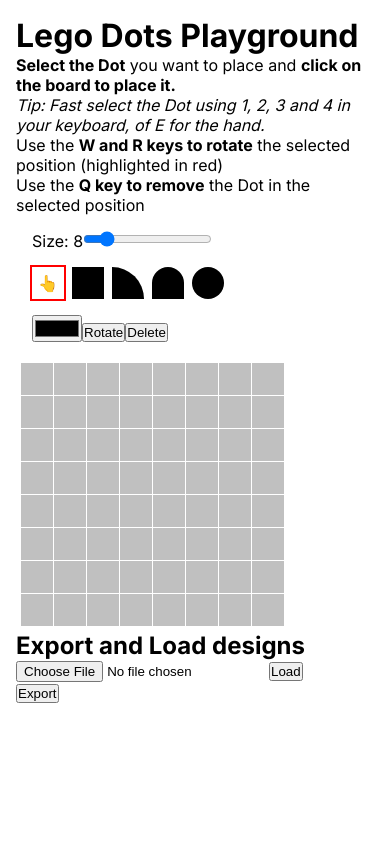
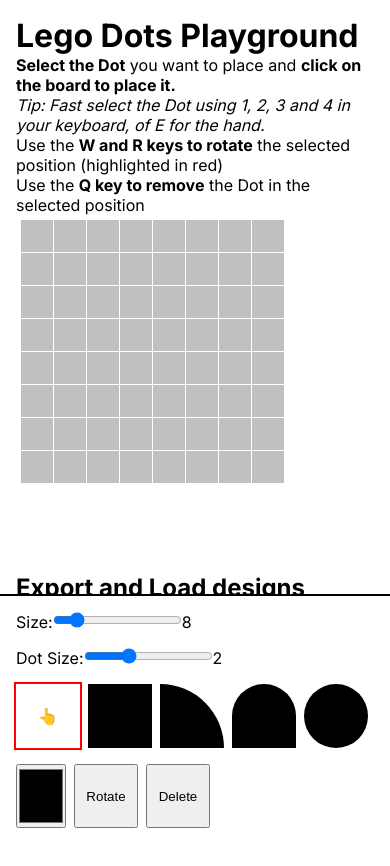
Before and after one commit to joseignacioLS/lego-dots-playground, a Next.js app: page / in a window 390 px wide. Shown: the top 866 px of the page. Before the commit the page ends 844 px from the top, so only its background shows below. Built offline with nearby package versions, Linux system fonts and the light colour scheme.

Commit message:
better mobile controls

```diff
--- a/app/components/Controllers.jsx
+++ b/app/components/Controllers.jsx
@@ -7,6 +7,8 @@
   setTemplateTile,
   size,
   handleSizeChange,
+  dotSize,
+  handleDotSizeChange,
   color,
   setColor,
   rotateDot,
@@ -15,7 +17,7 @@
   return (
     <section className={styles.controls}>
       <label>
-        Size: {size}
+        Size:
         <input
           type="range"
           value={size}
@@ -24,6 +26,19 @@
           step={4}
           onChange={(e) => handleSizeChange(+e.currentTarget.value)}
         />
+        {size}
+      </label>
+      <label>
+        Dot Size:
+        <input
+          type="range"
+          value={dotSize}
+          min={0.5}
+          max={5}
+          step={0.5}
+          onChange={(e) => handleDotSizeChange(+e.currentTarget.value)}
+        />
+        {dotSize}
       </label>
       <div className={styles.templateTiles}>
         <div
@@ -48,7 +63,7 @@
           );
         })}
       </div>
-      <div>
+      <div className={styles.actions}>
         <input
           type="color"
           value={color}
--- a/app/components/Controllers.module.scss
+++ b/app/components/Controllers.module.scss
@@ -1,13 +1,28 @@
 .controls {
+  z-index: 10;
+  position: fixed;
+  bottom: 0;
+  left: 0;
+  right: 0;
+
   padding: 1rem;
 
   display: flex;
   flex-direction: column;
   gap: 1rem;
 
+  background-color: white;
+
+  box-shadow: 0px -2px 0px black;
+
   .actions {
     display: flex;
     gap: 0.5rem;
+
+    >* {
+      height: 4rem;
+      aspect-ratio: 1 / 1;
+    }
   }
 
   .templateTiles {
@@ -16,14 +31,15 @@
   }
 
   .cell {
-    width: 2rem;
-    height: 2rem;
+    width: 4rem;
+    height: 4rem;
 
     display: flex;
     justify-content: center;
     align-items: center;
 
     cursor: pointer;
+
     &Selected {
       outline: 2px solid red;
     }
--- a/app/components/Grid.jsx
+++ b/app/components/Grid.jsx
@@ -2,7 +2,7 @@
 import styles from "./Grid.module.scss";
 import Dot from "./Dot";
 
-const Grid = ({ grid, selectedCell, color, onClick }) => {
+const Grid = ({ grid, selectedCell, color, onClick, dotSize }) => {
   return (
     <section className={styles.grid}>
       {grid.map((row, i) => {
@@ -17,6 +17,9 @@
                     selectedCell[1] === j &&
                     styles.cellSelected
                   }`}
+                  style={{
+                    width: dotSize + "rem",
+                  }}
                   onClick={(e) => {
                     onClick(e, [i, j]);
                   }}
--- a/app/components/Grid.module.scss
+++ b/app/components/Grid.module.scss
@@ -1,20 +1,25 @@
 .grid {
   grid-area: 2/ 1/ 3/ 2;
-  width: fit-content;
+  aspect-ratio: 1 / 1;
   padding: 5px;
   display: flex;
   flex-direction: column;
   gap: 1px;
 
   background-color: white;
+  overflow: auto;
 }
+
 .row {
+  flex-shrink: 0;
   display: flex;
   gap: 1px;
 }
+
 .cell {
-  width: 2rem;
-  height: 2rem;
+  flex-shrink: 0;
+  width: 5rem;
+  aspect-ratio: 1 / 1;
 
   display: flex;
   justify-content: center;
--- a/app/globals.scss
+++ b/app/globals.scss
@@ -7,3 +7,7 @@
 main {
   padding: 1rem;
 }
+
+body{
+  padding-bottom: 16rem;
+}
--- a/app/page.js
+++ b/app/page.js
@@ -15,6 +15,7 @@
 
 export default function Home() {
   const [size, setSize] = useState(8);
+  const [dotSize, setDotSize] = useState(2);
   const [color, setColor] = useState("#000000");
   const [grid, setGrid] = useState(initialValue);
   const [templateTile, setTemplateTile] = useState(undefined);
@@ -108,6 +109,11 @@
     setGrid(generateGrid(value));
   };
 
+  const handleDotSizeChange = (value) => {
+    setDotSize(value);
+  };
+
+
   const generateListeners = (e) => {
     if (e.key === "q") {
       deleteDot();
@@ -158,6 +164,8 @@
         setTemplateTile={setTemplateTile}
         size={size}
         handleSizeChange={handleSizeChange}
+        dotSize={dotSize}
+        handleDotSizeChange={handleDotSizeChange}
         color={color}
         setColor={setColor}
         rotateDot={rotateDot}
@@ -168,6 +176,7 @@
         selectedCell={selectedCell}
         color={color}
         onClick={onClick}
+        dotSize={dotSize}
       />
       <h2>Export and Load designs</h2>
       <div>
```
